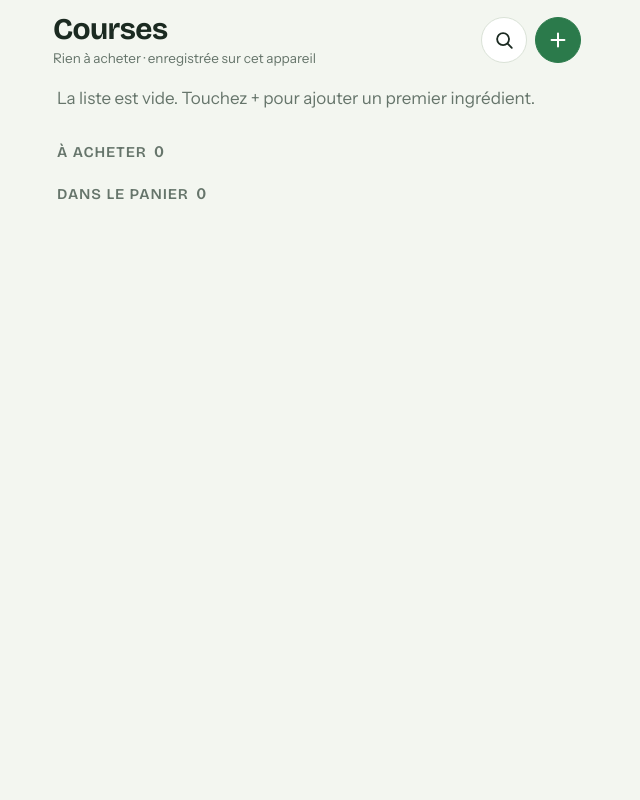
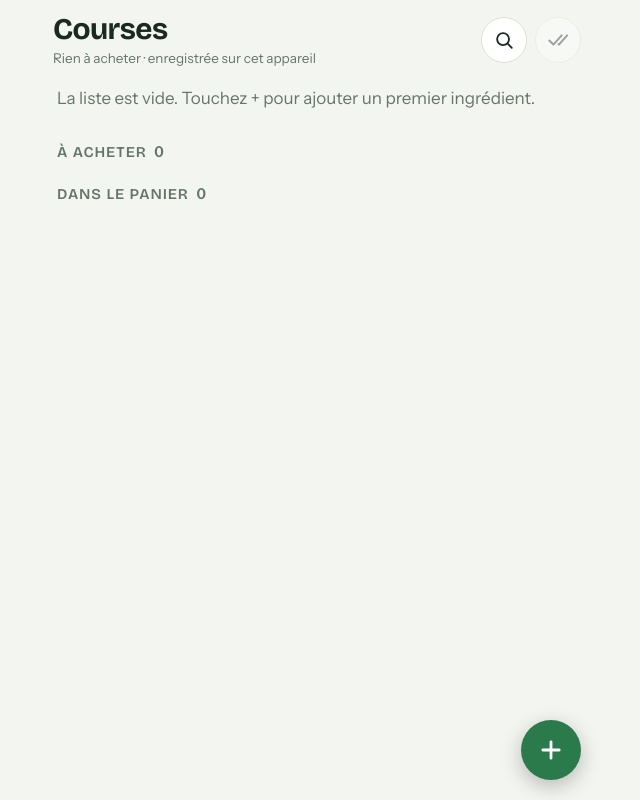
Before and after one commit to RBonilauri/SmartList, a plain HTML site: page index.html in a window 1280 px wide. Shown: the whole page, without its empty margins (323-963 px from the left). Drawn offline with nearby package versions, Linux system fonts and the light colour scheme.

Commit message:
Move add button to bottom right, add check-all button
The plus becomes a floating button within thumb reach. Its former
slot in the header now checks every remaining item, with undo.

Co-Authored-By: Claude Fable 5.2 <noreply@anthropic.com>
Claude-Session: https://claude.ai/code/session_01NqCsGPP6E6LobFDmvAirB2

```diff
--- a/index.html
+++ b/index.html
@@ -65,7 +65,7 @@ body {
   line-height: 1.35;
   -webkit-text-size-adjust: 100%;
 }
-.app { max-width: 560px; margin: 0 auto; padding: 0 16px 96px; }
+.app { max-width: 560px; margin: 0 auto; padding: 0 16px 120px; }
 
 header {
   position: sticky; top: 0; z-index: 5;
@@ -92,8 +92,21 @@ h1 {
 }
 .icon-btn svg { width: 22px; height: 22px; }
 .icon-btn[aria-pressed="true"] { background: var(--ink); color: var(--bg); border-color: var(--ink); }
-.icon-btn.primary { background: var(--accent); color: var(--accent-ink); border-color: var(--accent); }
-.icon-btn.primary[aria-pressed="true"] { background: var(--ink); color: var(--bg); border-color: var(--ink); }
+.icon-btn:disabled { opacity: .4; cursor: default; }
+.fab {
+  position: fixed; z-index: 6;
+  right: max(16px, calc(50% - 264px));
+  bottom: calc(20px + env(safe-area-inset-bottom));
+  width: 60px; height: 60px;
+  display: grid; place-items: center;
+  border: 0; border-radius: 50%; padding: 0;
+  background: var(--accent); color: var(--accent-ink);
+  box-shadow: 0 6px 20px rgba(0, 0, 0, .25);
+  cursor: pointer;
+  transition: background .15s, color .15s;
+}
+.fab svg { width: 28px; height: 28px; }
+.fab[aria-pressed="true"] { background: var(--ink); color: var(--bg); }
 
 .panel { display: flex; gap: 8px; }
 .panel[hidden] { display: none; }
@@ -172,7 +185,7 @@ ul:empty { display: none; }
 body.locked main { opacity: .6; pointer-events: none; }
 
 .toast {
-  position: fixed; left: 50%; bottom: 20px; transform: translateX(-50%);
+  position: fixed; z-index: 7; left: 50%; bottom: calc(92px + env(safe-area-inset-bottom)); transform: translateX(-50%);
   width: max-content; max-width: calc(100% - 32px);
   display: flex; align-items: center; gap: 14px;
   background: var(--ink); color: var(--bg);
@@ -200,8 +213,8 @@ body.locked main { opacity: .6; pointer-events: none; }
       <button class="icon-btn" id="btn-search" type="button" aria-label="Rechercher" aria-pressed="false">
         <svg viewBox="0 0 24 24" fill="none" stroke="currentColor" stroke-width="2" stroke-linecap="round" aria-hidden="true"><circle cx="11" cy="11" r="6.5"></circle><path d="M16 16l4.5 4.5"></path></svg>
       </button>
-      <button class="icon-btn primary" id="btn-add" type="button" aria-label="Ajouter un ingrédient" aria-pressed="false">
-        <svg viewBox="0 0 24 24" fill="none" stroke="currentColor" stroke-width="2.2" stroke-linecap="round" aria-hidden="true"><path d="M12 5v14M5 12h14"></path></svg>
+      <button class="icon-btn" id="btn-all" type="button" aria-label="Tout cocher">
+        <svg viewBox="0 0 24 24" fill="none" stroke="currentColor" stroke-width="2.2" stroke-linecap="round" stroke-linejoin="round" aria-hidden="true"><path d="M2.5 12.5l4.5 4.5L16 7"></path><path d="M12.5 16.5l.5.5 9-10"></path></svg>
       </button>
     </div>
     <form class="panel" id="panel" hidden autocomplete="off">
@@ -225,6 +238,10 @@ body.locked main { opacity: .6; pointer-events: none; }
   </main>
 </div>
 
+<button class="fab" id="btn-add" type="button" aria-label="Ajouter un ingrédient" aria-pressed="false">
+  <svg viewBox="0 0 24 24" fill="none" stroke="currentColor" stroke-width="2.4" stroke-linecap="round" aria-hidden="true"><path d="M12 5v14M5 12h14"></path></svg>
+</button>
+
 <div class="toast" id="toast" role="status" aria-live="polite" hidden>
   <span id="toast-text"></span>
   <button type="button" id="toast-action" hidden></button>
@@ -237,7 +254,7 @@ body.locked main { opacity: .6; pointer-events: none; }
   var $ = function (id) { return document.getElementById(id); };
   var els = {
     status: $("status"), panel: $("panel"), field: $("field"), submit: $("btn-submit"),
-    bSearch: $("btn-search"), bAdd: $("btn-add"), empty: $("empty"), addInline: $("add-inline"),
+    bSearch: $("btn-search"), bAdd: $("btn-add"), bAll: $("btn-all"), empty: $("empty"), addInline: $("add-inline"),
     todo: $("list-todo"), done: $("list-done"), nTodo: $("n-todo"), nDone: $("n-done"),
     toast: $("toast"), toastText: $("toast-text"), toastAction: $("toast-action")
   };
@@ -307,6 +324,17 @@ body.locked main { opacity: .6; pointer-events: none; }
     else { items.set(id, { name: data.name, done: data.done }); saveCache(); render(); }
   }
 
+  function checkAll() {
+    if (!canEdit()) return;
+    var ids = [];
+    items.forEach(function (v, id) { if (!v.done) ids.push(id); });
+    if (!ids.length) return;
+    ids.forEach(function (id) { setDone(id, true); });
+    toast(ids.length === 1 ? "1 ingrédient coché" : ids.length + " ingrédients cochés", "Annuler", function () {
+      ids.forEach(function (id) { if (items.has(id)) setDone(id, false); });
+    });
+  }
+
   function addItem(raw) {
     if (!canEdit()) return;
     var name = clean(raw);
@@ -368,6 +396,7 @@ body.locked main { opacity: .6; pointer-events: none; }
     els.nTodo.textContent = todo.length;
     els.nDone.textContent = done.length;
     els.status.textContent = statusText(totalTodo);
+    els.bAll.disabled = totalTodo === 0 || !canEdit();
 
     var msg = "";
     if (items.size === 0 && mode !== "pending") msg = "La liste est vide. Touchez + pour ajouter un premier ingrédient.";
@@ -411,6 +440,7 @@ body.locked main { opacity: .6; pointer-events: none; }
   /* ---------- événements ---------- */
   els.bSearch.addEventListener("click", function () { openPanel("search"); });
   els.bAdd.addEventListener("click", function () { openPanel("add"); });
+  els.bAll.addEventListener("click", checkAll);
   els.field.addEventListener("input", render);
   els.field.addEventListener("keydown", function (e) { if (e.key === "Escape") { openPanel(panelMode); } });
   els.panel.addEventListener("submit", function (e) {
--- a/sw.js
+++ b/sw.js
@@ -1,5 +1,5 @@
 // Incrémenter VERSION à chaque mise en ligne pour renouveler le cache.
-const VERSION = "courses-v1";
+const VERSION = "courses-v2";
 const SHELL = ["./", "index.html", "manifest.webmanifest", "icons/icon-192.png", "icons/icon-512.png", "icons/apple-touch-icon.png"];
 
 self.addEventListener("install", (e) => {
```
